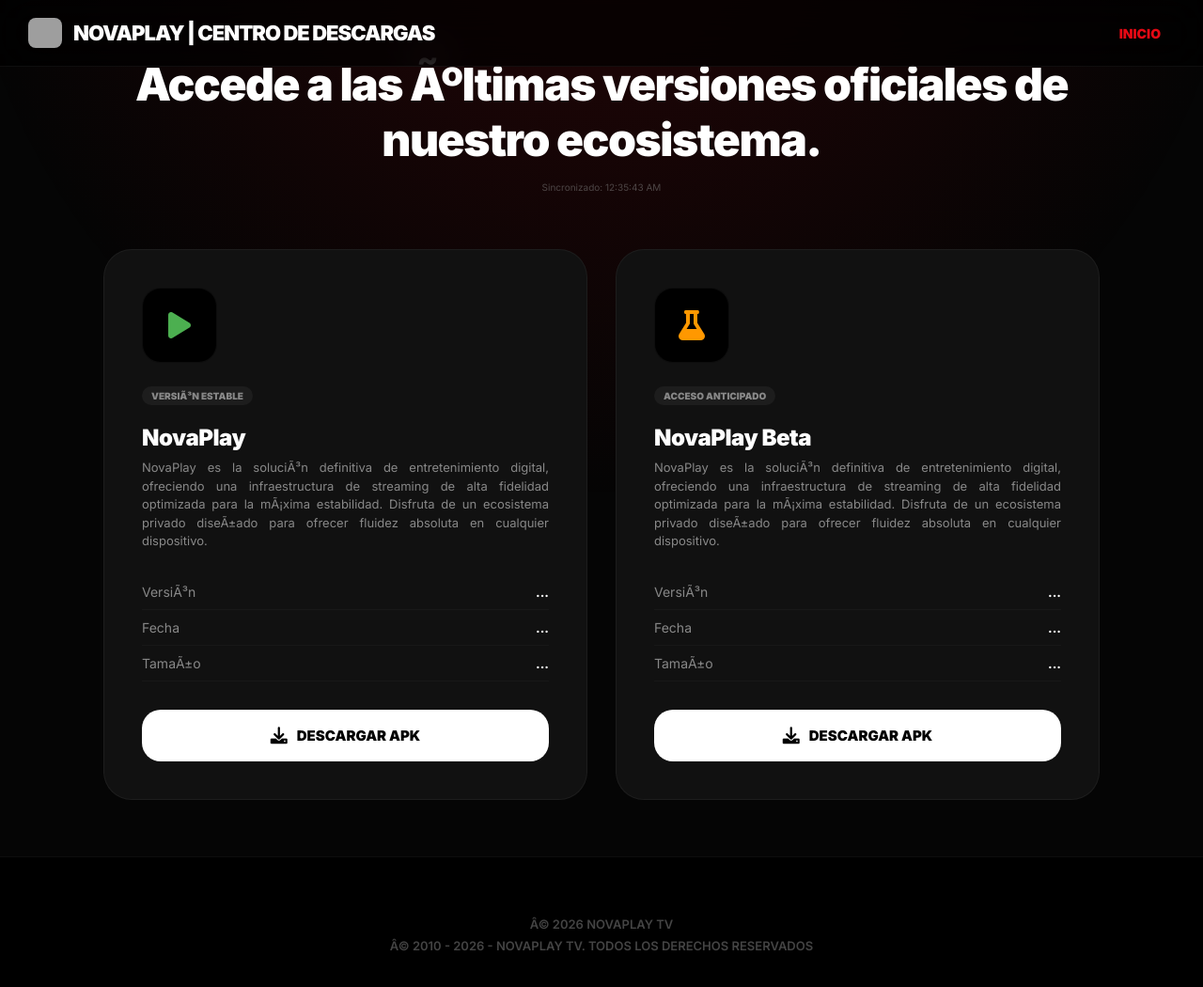
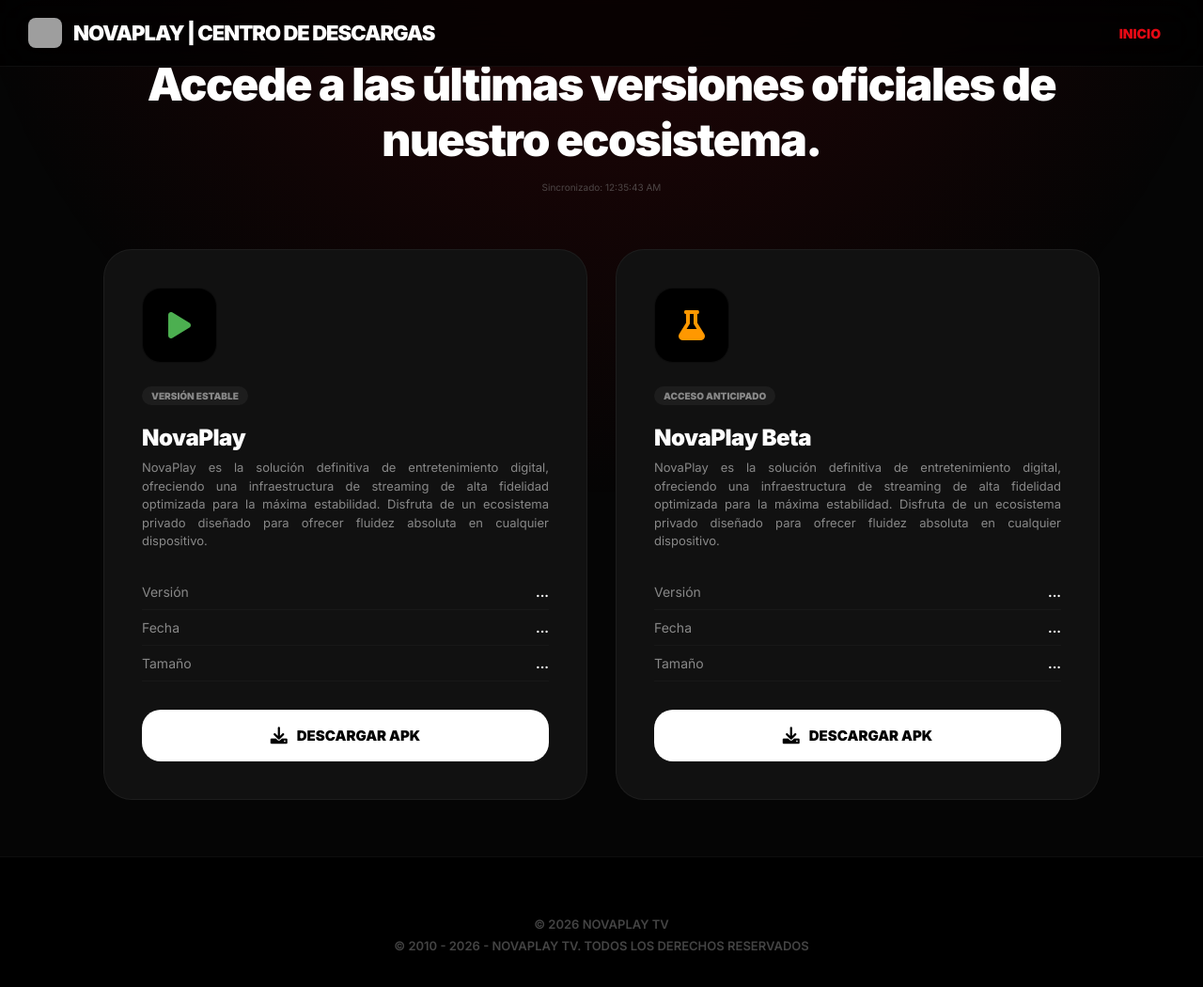
Before and after one commit to novaplaytv/NovaApps, a plain HTML site: page index.html in a window 1280 px wide. Shown: the whole page at 94% size. Drawn offline with Linux system fonts and the light colour scheme; no server answers; grey boxes are pictures that could not be loaded.

Commit message:
Fix: Restore character encoding and fix Mojibake (v144)

```diff
--- a/index.html
+++ b/index.html
@@ -44,7 +44,7 @@
             z-index: -1;
         }
 
-        /* NavegaciÃ³n Premium */
+        /* Navegación Premium */
         .nova-nav { position: fixed; top: 0; width: 100%; z-index: 10000; background: rgba(0,0,0,0.7); backdrop-filter: blur(20px); border-bottom: 1px solid rgba(255,255,255,0.05); transition: 0.3s; }
         .nav-inner { max-width: 1400px; margin: auto; height: 70px; padding: 0 30px; display: flex; align-items: center; justify-content: space-between; }
         .nav-brand { display: flex; align-items: center; gap: 12px; text-decoration: none; color: #fff; font-weight: 900; font-size: 22px; letter-spacing: -1px; z-index: 10001; }
@@ -202,7 +202,7 @@
 
 <main>
     <header>
-        <h1>Accede a las Ãºltimas versiones oficiales de nuestro ecosistema.</h1>
+        <h1>Accede a las últimas versiones oficiales de nuestro ecosistema.</h1>
         <p id="last-sync" style="font-size: 10px; margin-top: 10px; opacity: 0.5;"></p>
     </header>
 
@@ -210,15 +210,15 @@
         <!-- NovaPlay Stable -->
         <div class="app-card">
             <div class="app-icon stable"><i class="fas fa-play"></i></div>
-            <div class="app-tag">VersiÃ³n Estable</div>
+            <div class="app-tag">Versión Estable</div>
             <h2 class="app-title">NovaPlay</h2>
             <p style="font-size: 13px; color: var(--text-muted); line-height: 1.5; margin-bottom: 25px; text-align: justify;">
-                NovaPlay es la soluciÃ³n definitiva de entretenimiento digital, ofreciendo una infraestructura de streaming de alta fidelidad optimizada para la mÃ¡xima estabilidad. Disfruta de un ecosistema privado diseÃ±ado para ofrecer fluidez absoluta en cualquier dispositivo.
+                NovaPlay es la solución definitiva de entretenimiento digital, ofreciendo una infraestructura de streaming de alta fidelidad optimizada para la máxima estabilidad. Disfruta de un ecosistema privado diseñado para ofrecer fluidez absoluta en cualquier dispositivo.
             </p>
             <div class="info-list">
-                <div class="info-item"><span>VersiÃ³n</span> <span id="stable-v">...</span></div>
+                <div class="info-item"><span>Versión</span> <span id="stable-v">...</span></div>
                 <div class="info-item"><span>Fecha</span> <span id="stable-date">...</span></div>
-                <div class="info-item"><span>TamaÃ±o</span> <span id="stable-size">...</span></div>
+                <div class="info-item"><span>Tamaño</span> <span id="stable-size">...</span></div>
             </div>
             <a href="https://github.com/hanknova/UPDATER/raw/main/novaplay.apk" class="btn-dl">
                 <i class="fas fa-download"></i> DESCARGAR APK
@@ -231,12 +231,12 @@
             <div class="app-tag">Acceso Anticipado</div>
             <h2 class="app-title">NovaPlay Beta</h2>
             <p style="font-size: 13px; color: var(--text-muted); line-height: 1.5; margin-bottom: 25px; text-align: justify;">
-                NovaPlay es la soluciÃ³n definitiva de entretenimiento digital, ofreciendo una infraestructura de streaming de alta fidelidad optimizada para la mÃ¡xima estabilidad. Disfruta de un ecosistema privado diseÃ±ado para ofrecer fluidez absoluta en cualquier dispositivo.
+                NovaPlay es la solución definitiva de entretenimiento digital, ofreciendo una infraestructura de streaming de alta fidelidad optimizada para la máxima estabilidad. Disfruta de un ecosistema privado diseñado para ofrecer fluidez absoluta en cualquier dispositivo.
             </p>
             <div class="info-list">
-                <div class="info-item"><span>VersiÃ³n</span> <span id="beta-v">...</span></div>
+                <div class="info-item"><span>Versión</span> <span id="beta-v">...</span></div>
                 <div class="info-item"><span>Fecha</span> <span id="beta-date">...</span></div>
-                <div class="info-item"><span>TamaÃ±o</span> <span id="beta-size">...</span></div>
+                <div class="info-item"><span>Tamaño</span> <span id="beta-size">...</span></div>
             </div>
             <a href="https://github.com/hanknova/UPDATER/raw/main/novaplaybeta.apk" class="btn-dl">
                 <i class="fas fa-download"></i> DESCARGAR APK
@@ -248,8 +248,8 @@
 
 <footer>
     <div class="footer-text">
-        Â© 2026 NOVAPLAY TV<br>
-        Â© 2010 - 2026 - NOVAPLAY TV. TODOS LOS DERECHOS RESERVADOS
+        © 2026 NOVAPLAY TV<br>
+        © 2010 - 2026 - NOVAPLAY TV. TODOS LOS DERECHOS RESERVADOS
     </div>
 </footer>
 
```
